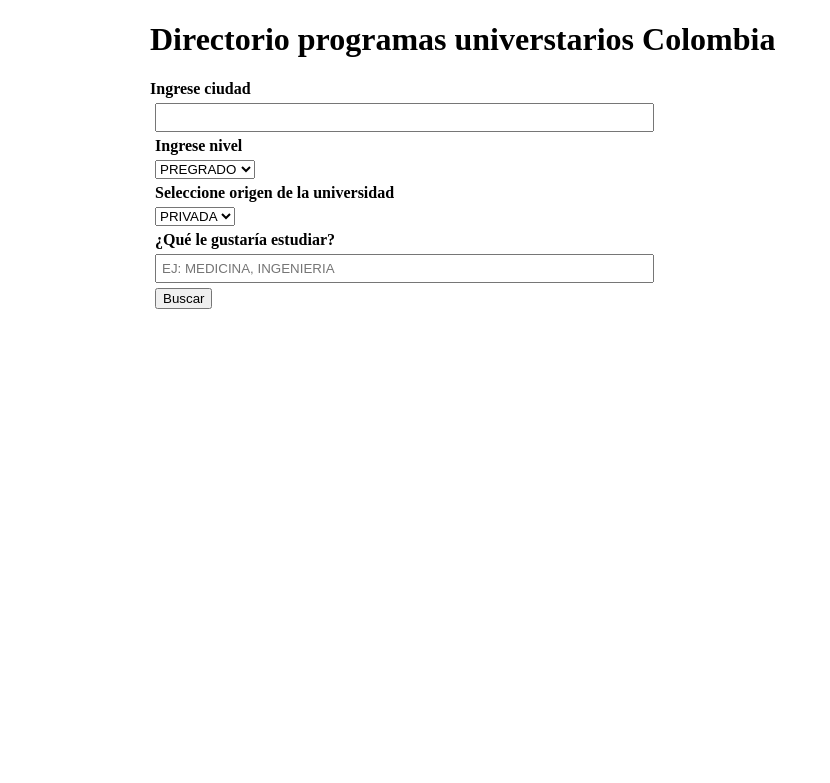
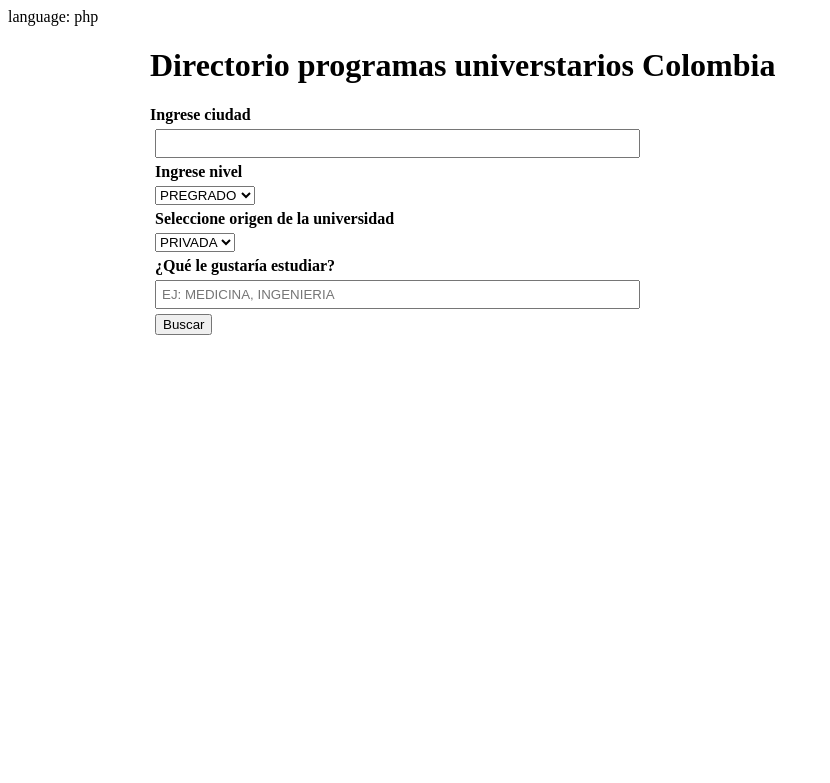
Before and after one commit to PoliGran12345/IntegracionContinua, a PHP site: page / in a window 1280 px wide. Shown: the top 783 px of the page, without its empty margins (0-830 px from the left). Run offline with PHP 8.4, Linux system fonts and the light colour scheme.

Commit message:
Update index.php

```diff
--- a/index.php
+++ b/index.php
@@ -1,3 +1,4 @@
+language: php
 <!DOCTYPE html>
 <html>
 <head>
```
